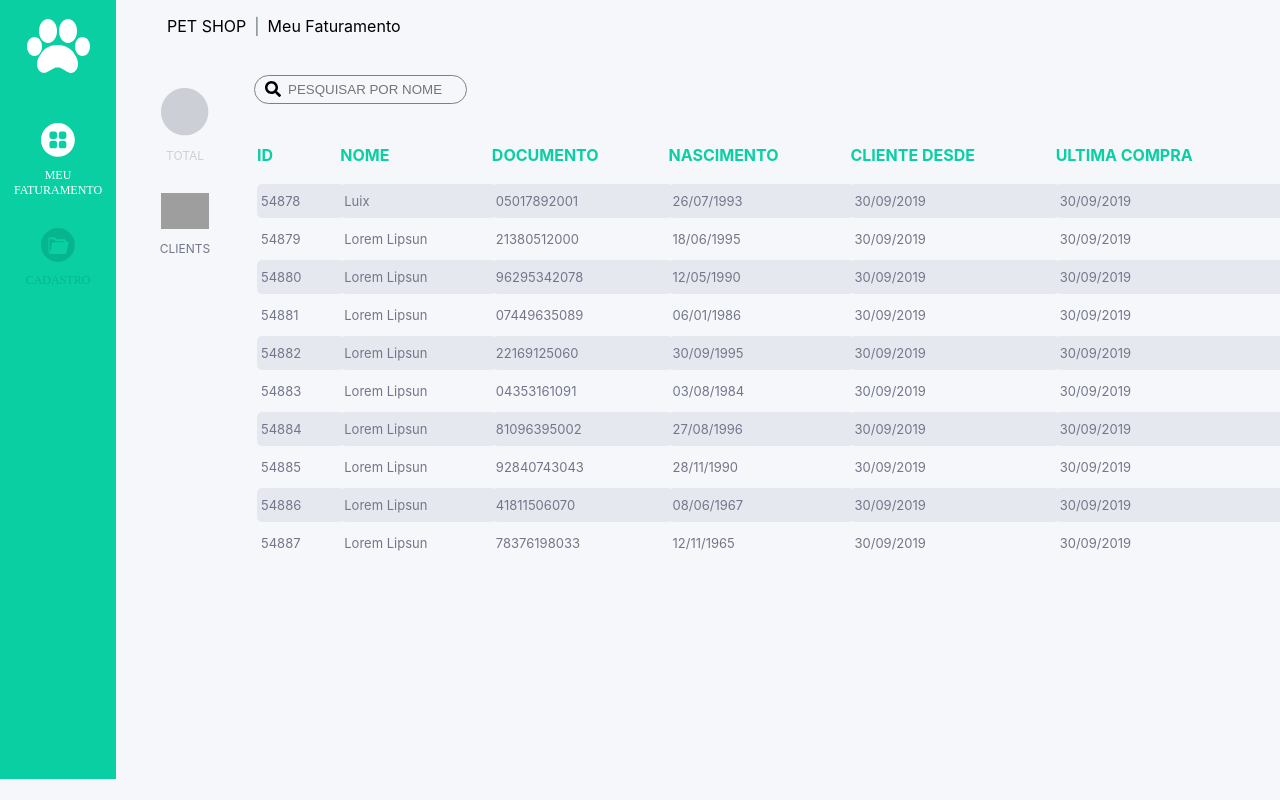
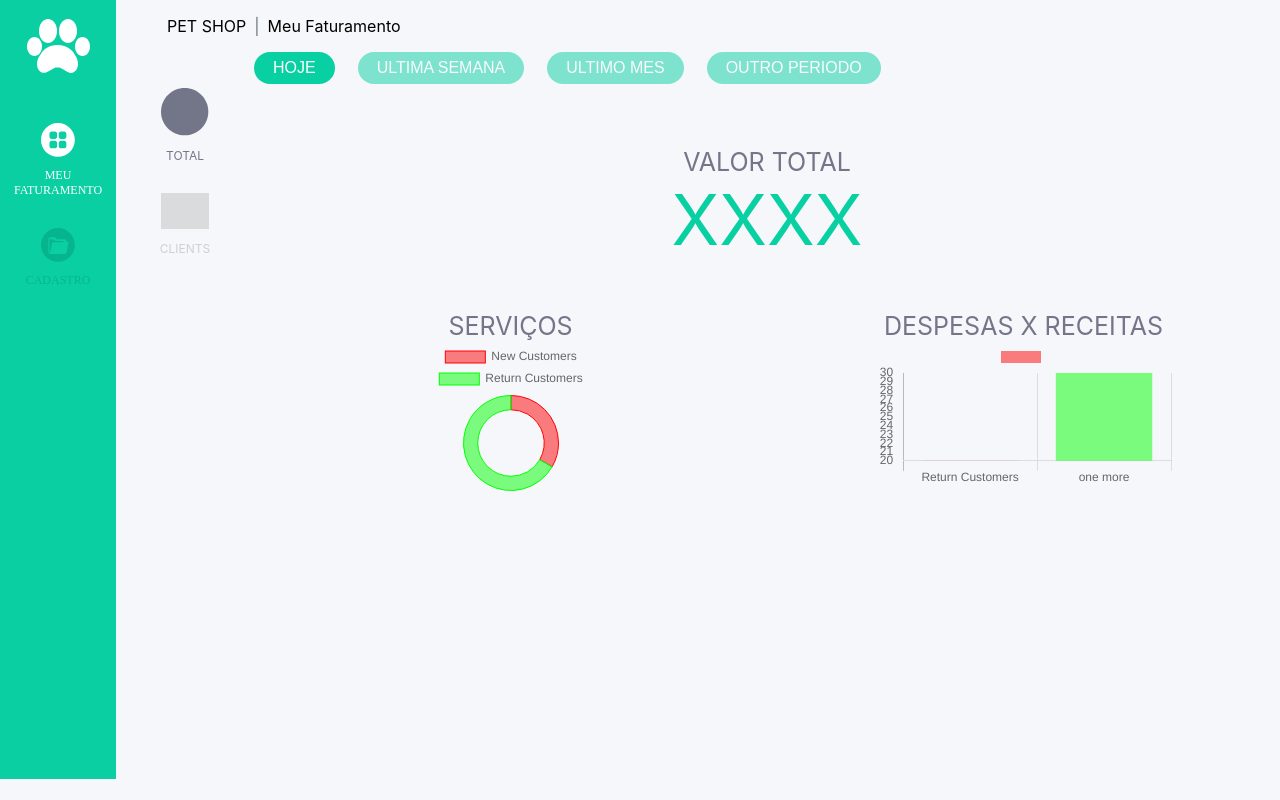
Before and after one commit to luizhenriquefbb/eyemobile-test-web, a React (Create React App) app: page /faturamento in a window 1280 px wide. Built offline with nearby package versions, Linux system fonts and the light colour scheme; grey boxes are pictures that could not be loaded.

Commit message:
init charts

```diff
--- a/package.json
+++ b/package.json
@@ -9,7 +9,9 @@
     "@testing-library/jest-dom": "^4.2.4",
     "@testing-library/react": "^9.3.2",
     "@testing-library/user-event": "^7.1.2",
+    "chart.js": "^2.9.3",
     "react": "^16.12.0",
+    "react-chartjs-2": "^2.8.0",
     "react-dom": "^16.12.0",
     "react-redux": "^7.1.3",
     "react-router-dom": "^5.1.2",
--- /dev/null
+++ b/src/pages/total/DoughnutDataExample.js
@@ -0,0 +1,43 @@
+export const pie_example = {
+
+    labels: ['New Customers', 'Return Customers',],
+    datasets: [{
+
+        backgroundColor: ['rgba(255,0,0,0.5)', 'rgba(0,255,0,0.5)',],
+        borderColor: ['rgba(255,0,0,1)', 'rgba(0,255,0,1)',],
+        borderWidth: 1,
+        data: [
+            1,
+            2,
+        ],
+    },],
+
+};
+
+export const pie_options = { cutoutPercentage: 70, };
+
+export const bar_example = {
+    labels: ['Return Customers', 'one more',],
+    datasets: [{
+        label: '',
+        backgroundColor: ['rgba(255,0,0,0.5)', 'rgba(0,255,0,0.5)',],
+        borderColor: ['rgba(255,0,0,1)', 'rgba(0,255,0,1)',],
+        data: [20, 30,],
+    },],
+};
+
+export const bar_options = {
+    scales: {
+        xAxes: [{
+            gridLines: {
+                display: true,
+            },
+        },],
+        yAxes: [{
+            gridLines: {
+                display: false,
+            },
+        },],
+
+    },
+};
--- a/src/pages/total/index.jsx
+++ b/src/pages/total/index.jsx
@@ -1,10 +1,66 @@
-import React from 'react';
+import React, { useState, } from 'react';
+
+import './totals.css';
+import { Doughnut, Bar, } from 'react-chartjs-2';
+import { pie_example, bar_example, pie_options, bar_options, } from './DoughnutDataExample';
 
 export default function Total() {
 
+    const [periods, setPeriods,] = useState([
+        { key: 'today', name: 'HOJE', selected: true, },
+        { key: 'last_weak', name: 'ULTIMA SEMANA', selected: false, },
+        { key: 'lest_month', name: 'ULTIMO MES', selected: false, },
+        { key: 'other', name: 'OUTRO PERIODO', selected: false, },
+    ]);
+
+    const selectFilter = (period_key) => {
+        const period_copy = [...periods,];
+        for (const period of period_copy) {
+            period.selected = period.key === period_key;
+        }
+
+        setPeriods(period_copy);
+    };
+
     return (
-        <>
-            <h1>Total</h1>
-        </>
+        <div className="totals-wrapper">
+            <div className="totals-filter">
+                {periods.map((period) => {
+                    return (
+                        <button
+                            className={`filter-button ${period.selected ? 'on' : ''}`}
+                            onClick={() => selectFilter(period.key)}
+                            key={period.key}
+                        >
+                            {period.name}
+                        </button>
+                    );
+                })}
+            </div>
+
+            <div className="period-container">
+                <div className="total-value">
+                    <span className="title">VALOR TOTAL</span>
+                    <span className="value">XXXX</span>
+                </div>
+                <div className="charts">
+                    <div className="services">
+                        <span className="title">SERVIÇOS</span>
+                        <div className="services-chart">
+                            <Doughnut data={pie_example} options={pie_options} />
+                        </div>
+                    </div>
+                    <div className="profit">
+                        <span className="title">DESPESAS X RECEITAS</span>
+                        <div className="profit-chart">
+                            <Bar
+                                data={bar_example}
+                                options={bar_options}
+                            />
+                        </div>
+                    </div>
+                </div>
+            </div>
+        </div>
     );
 }
--- /dev/null
+++ b/src/pages/total/totals.css
@@ -0,0 +1,54 @@
+/* totals.css */
+
+.totals-filter{
+	display: flex;
+	flex-direction: row;
+	flex-wrap: wrap;
+}
+
+.totals-filter .filter-button {
+	background: #09D0A3;
+	color: #FFF;
+	padding: 7px 19px;
+	border: none;
+	border-radius: 25px;
+	margin: 0 23px 11px 0;
+	font-size: 16px;
+	opacity: 0.5;
+    cursor: pointer;
+}
+
+.totals-filter .filter-button.on {
+	opacity: 1;
+}
+
+.period-container {
+	display: flex;
+	flex-direction: column;
+	margin-top: 52px;
+}
+
+
+.period-container .title{
+	color: #737689;
+	font-size: 25px;
+}
+
+.period-container .total-value {
+	display: flex;
+	flex-direction: column;
+	align-items: center;
+	margin-bottom: 49px;
+}
+
+
+.period-container .total-value .value{
+	color: #09D0A3;
+	font-size: 70px;
+}
+
+.period-container .charts{
+	display: flex;
+	justify-content: space-around;
+	text-align: center;
+}
--- a/src/pages/transactions/index.jsx
+++ b/src/pages/transactions/index.jsx
@@ -11,20 +11,20 @@ import ic_clientes from '../../assets/Ico/ic_clientes.svg';
 
 export default function Transactions() {
 
-    const [selectedFilter, setSelectedFilter,] = useState(<Clients />);
+    const [selectedFilter, setSelectedFilter,] = useState(<Total />);
 
     const [options, setOptions,] = useState([
         {
             name: 'Total',
             component: <Total />,
             icon: ic_totais,
-            selected: false,
+            selected: true,
         },
         {
             name: 'Clients',
             component: <Clients />,
             icon: ic_clientes,
-            selected: true,
+            selected: false,
         },
     ]);
 
--- a/src/redux/reducers/transactions.js
+++ b/src/redux/reducers/transactions.js
@@ -1,4 +1,5 @@
 import json_desafio from '../../misc/json_desafio.json';
+
 const defaultState = json_desafio.transactions;
 
 export default (state = defaultState, action) => {
```
Also changed, not shown: src/pages/total/TotalsFilter.jsx (added, +8 -0 lines), 2 other files (tests, documents, lock files or other folders).
